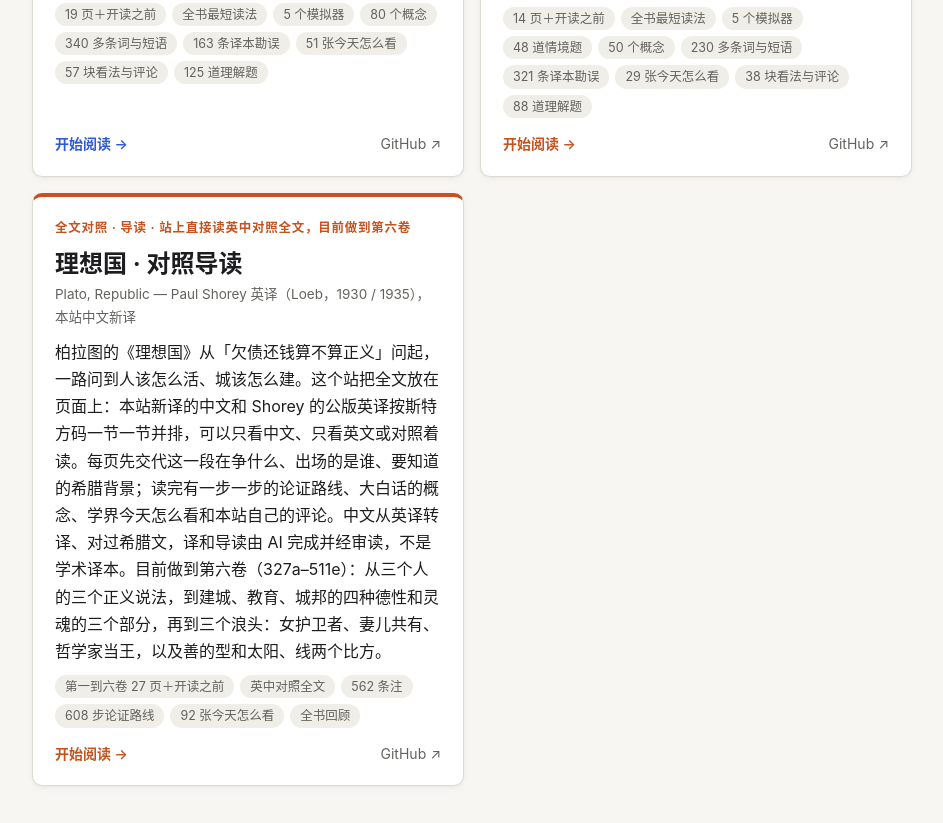
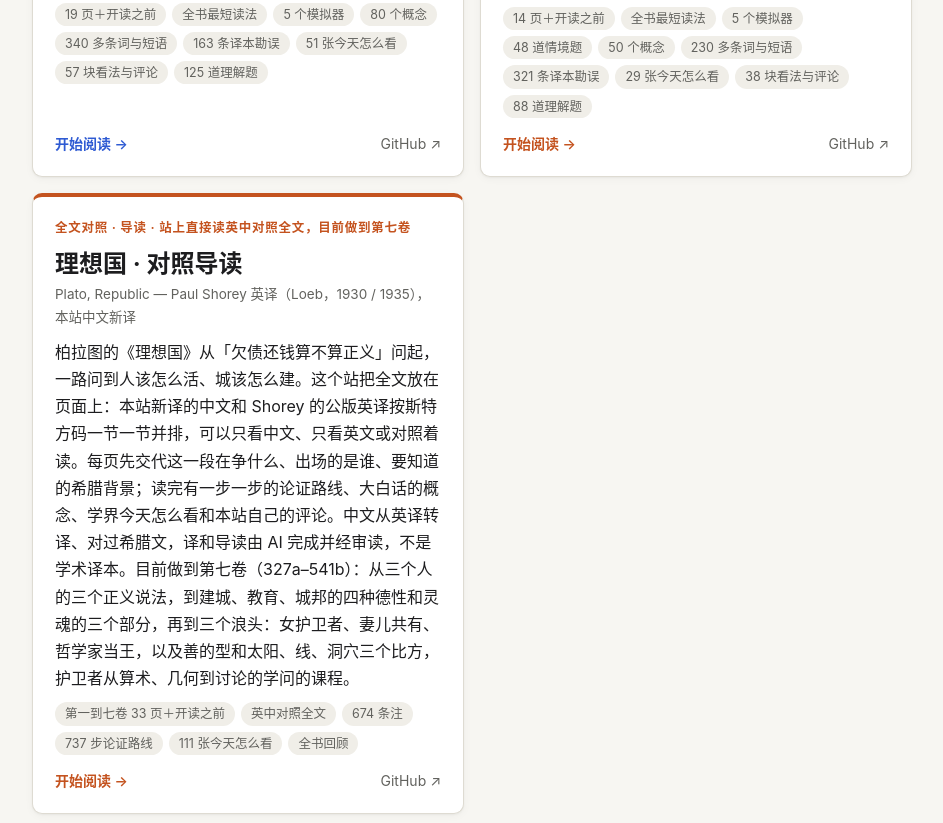
Before and after one commit to shakespark/tutorials-home, a plain HTML site: page index.html in a window 1280 px wide. Shown: the part 6041-6864 px from the top of the page, without its empty margins (168-1111 px from the left). Drawn offline with Linux system fonts and the light colour scheme.

Commit message:
理想国卡片：第七卷上线，34 页
Co-Authored-By: Claude Opus 5.5 <noreply@anthropic.com>

```diff
--- a/index.html
+++ b/index.html
@@ -307,12 +307,12 @@
       <div class="progress" hidden><div class="track"><div class="fill"></div></div><span>已读完 <b></b> 页</span></div>
       <div class="foot"><span class="go">开始阅读 →</span><a class="src" href="https://github.com/shakespark/my-book-companion/tree/main/systems" target="_blank" rel="noopener">GitHub ↗</a></div>
     </article>
-    <article class="tut" style="--tc: var(--t2)" data-progress="rp-done-:28">
-      <div class="kicker">全文对照 · 导读 · 站上直接读英中对照全文，目前做到第六卷</div>
+    <article class="tut" style="--tc: var(--t2)" data-progress="rp-done-:34">
+      <div class="kicker">全文对照 · 导读 · 站上直接读英中对照全文，目前做到第七卷</div>
       <h2><a href="/republic/">理想国 · 对照导读</a></h2>
       <div class="en">Plato, Republic — Paul Shorey 英译（Loeb，1930 / 1935），本站中文新译</div>
-      <p class="desc">柏拉图的《理想国》从「欠债还钱算不算正义」问起，一路问到人该怎么活、城该怎么建。这个站把全文放在页面上：本站新译的中文和 Shorey 的公版英译按斯特方码一节一节并排，可以只看中文、只看英文或对照着读。每页先交代这一段在争什么、出场的是谁、要知道的希腊背景；读完有一步一步的论证路线、大白话的概念、学界今天怎么看和本站自己的评论。中文从英译转译、对过希腊文，译和导读由 AI 完成并经审读，不是学术译本。目前做到第六卷（327a–511e）：从三个人的三个正义说法，到建城、教育、城邦的四种德性和灵魂的三个部分，再到三个浪头：女护卫者、妻儿共有、哲学家当王，以及善的型和太阳、线两个比方。</p>
-      <ul class="tags"><li>第一到六卷 27 页＋开读之前</li><li>英中对照全文</li><li>562 条注</li><li>608 步论证路线</li><li>92 张今天怎么看</li><li>全书回顾</li></ul>
+      <p class="desc">柏拉图的《理想国》从「欠债还钱算不算正义」问起，一路问到人该怎么活、城该怎么建。这个站把全文放在页面上：本站新译的中文和 Shorey 的公版英译按斯特方码一节一节并排，可以只看中文、只看英文或对照着读。每页先交代这一段在争什么、出场的是谁、要知道的希腊背景；读完有一步一步的论证路线、大白话的概念、学界今天怎么看和本站自己的评论。中文从英译转译、对过希腊文，译和导读由 AI 完成并经审读，不是学术译本。目前做到第七卷（327a–541b）：从三个人的三个正义说法，到建城、教育、城邦的四种德性和灵魂的三个部分，再到三个浪头：女护卫者、妻儿共有、哲学家当王，以及善的型和太阳、线、洞穴三个比方，护卫者从算术、几何到讨论的学问的课程。</p>
+      <ul class="tags"><li>第一到七卷 33 页＋开读之前</li><li>英中对照全文</li><li>674 条注</li><li>737 步论证路线</li><li>111 张今天怎么看</li><li>全书回顾</li></ul>
       <div class="progress" hidden><div class="track"><div class="fill"></div></div><span>已读完 <b></b> 页</span></div>
       <div class="foot"><span class="go">开始阅读 →</span><a class="src" href="https://github.com/shakespark/my-book-companion/tree/main/republic" target="_blank" rel="noopener">GitHub ↗</a></div>
     </article>
```
